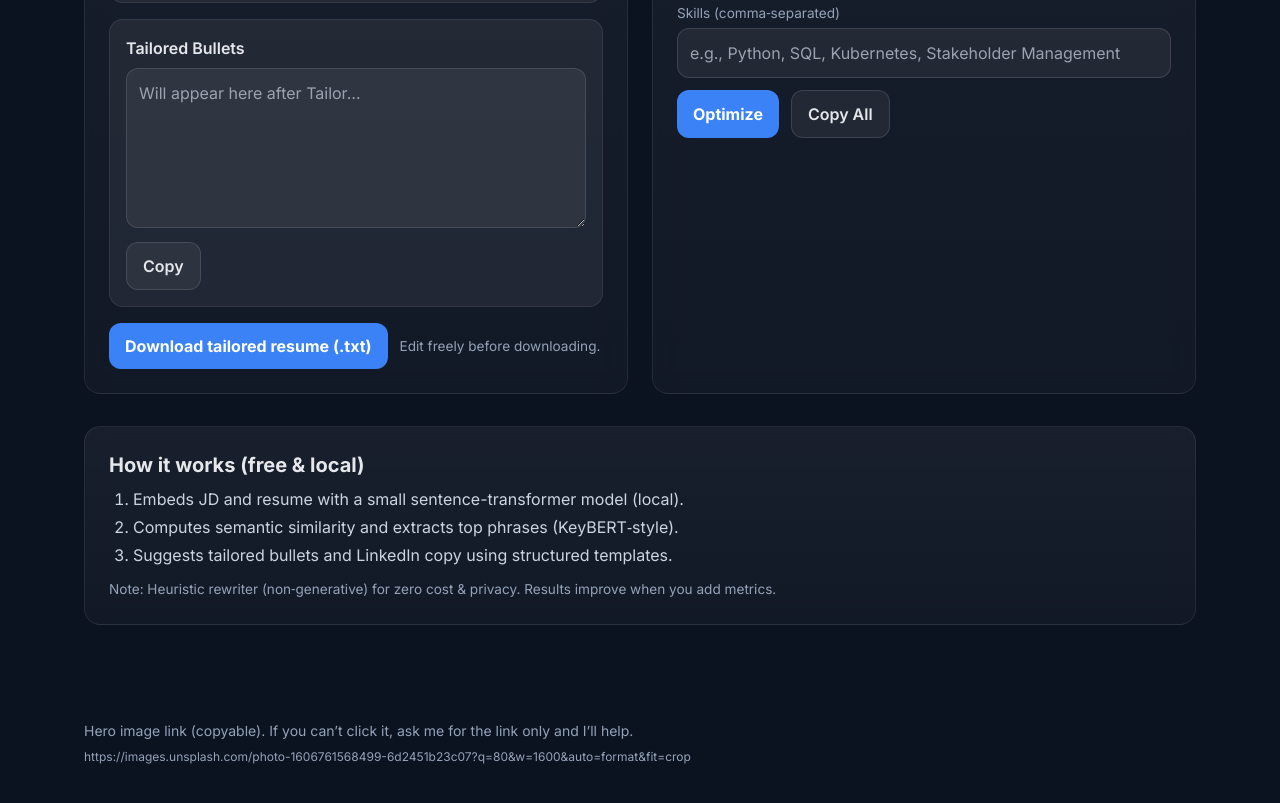
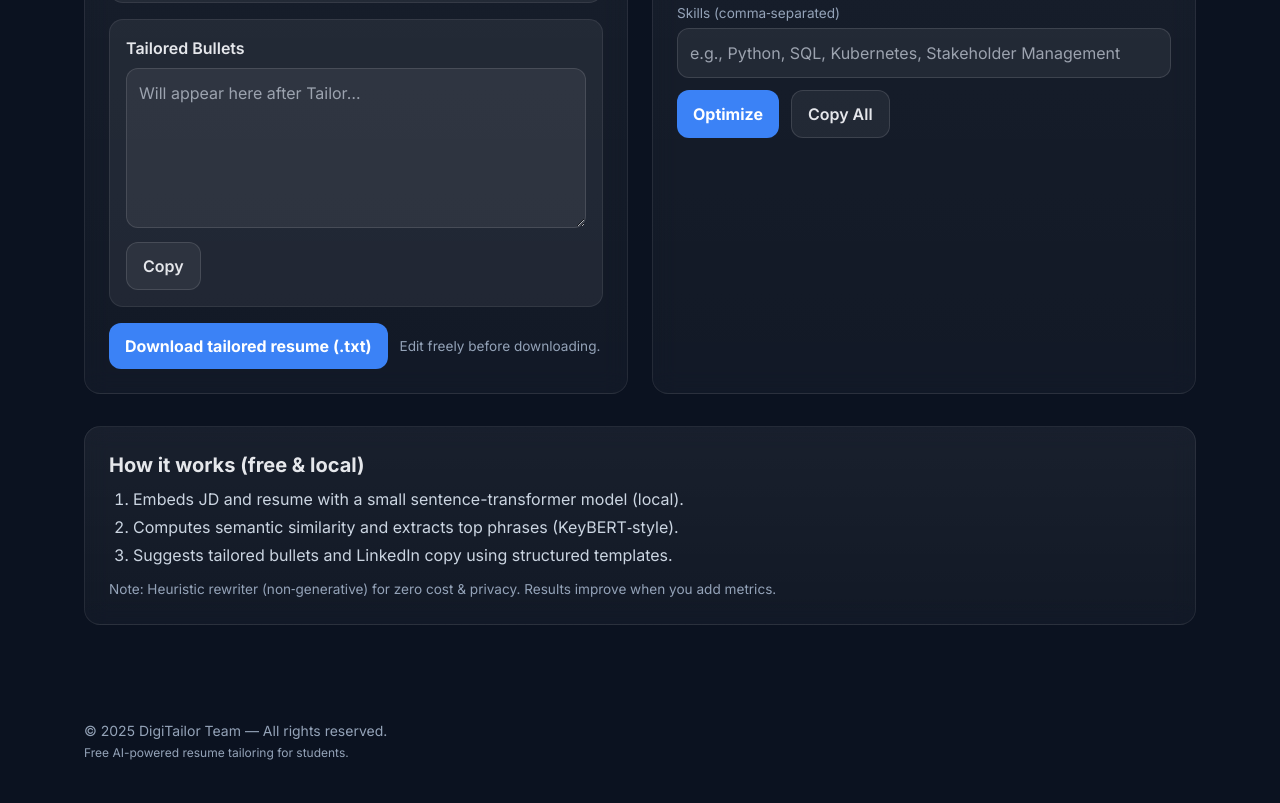
Before and after one commit to Harshavardhanmalla-Labs/digitailor, a plain HTML site: page index.html in a window 1280 px wide. Shown: the part 1644-2447 px from the top of the page. Drawn offline with nearby package versions, Linux system fonts and the light colour scheme.

Commit message:
Commit the footer

```diff
--- a/index.html
+++ b/index.html
@@ -180,12 +180,10 @@
     </section>
   </main>
 
-  <footer class="max-w-6xl mx-auto px-5 pb-12 text-slate-400">
-    <div class="text-sm">Hero image link (copyable). If you can’t click it, ask me for the link only and I’ll help.</div>
-    <div class="mt-2 text-xs break-all">
-      https://images.unsplash.com/photo-1606761568499-6d2451b23c07?q=80&w=1600&auto=format&fit=crop
-    </div>
-  </footer>
+ <footer class="max-w-6xl mx-auto px-5 pb-12 text-slate-400">
+  <div class="text-sm">© 2025 DigiTailor Team — All rights reserved.</div>
+  <div class="mt-1 text-xs">Free AI-powered resume tailoring for students.</div>
+</footer>
 
   <!-- Local AI (Transformers.js) -->
 <script type="module">
```
